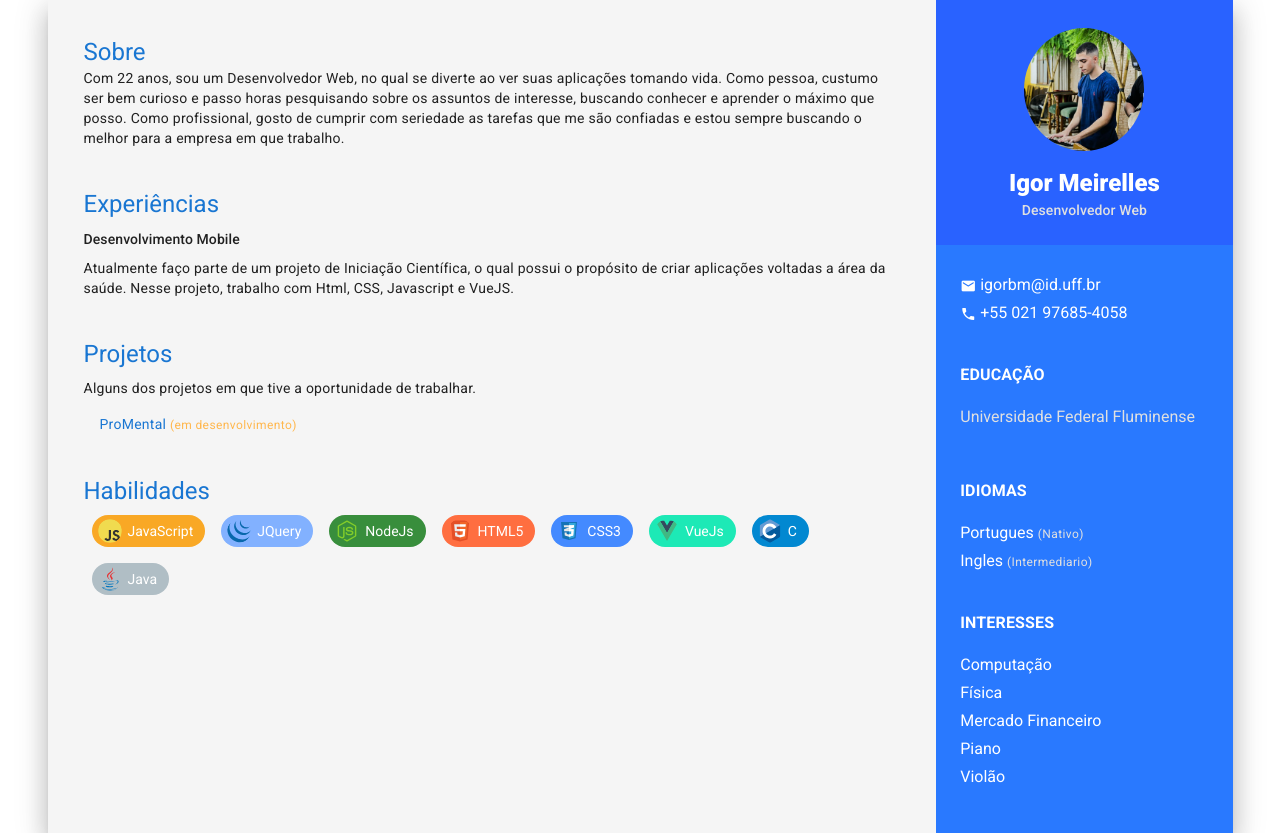
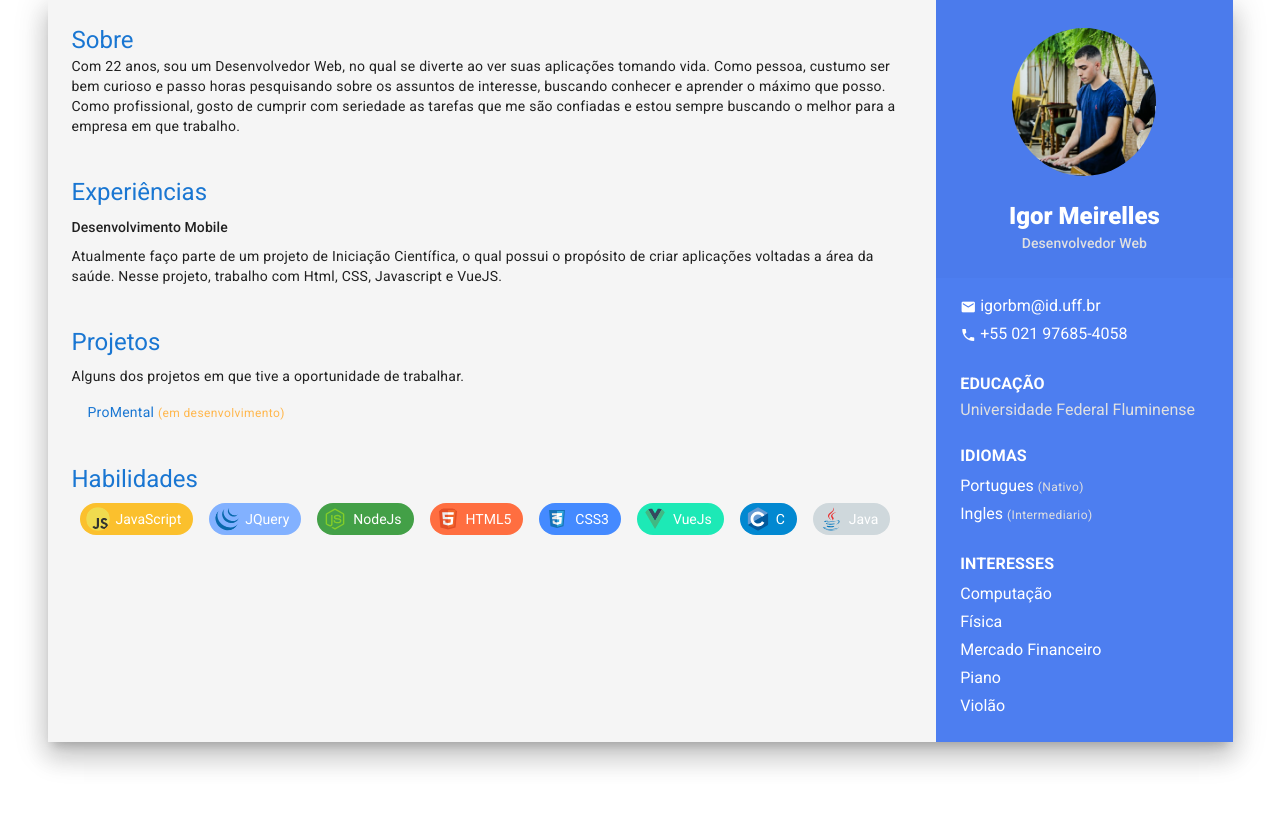
Before and after one commit to ibarretom/aboutme, a Vue app: page /#/home in a window 1280 px wide. Before the commit this address led to /home#/home. After the commit the page ends 800 px from the top, so only its background shows below. Built offline with nearby package versions, Linux system fonts and the light colour scheme.

Commit message:
Color and Spaces update

```diff
--- a/src/main.js
+++ b/src/main.js
@@ -7,7 +7,6 @@ Vue.config.productionTip = false
 Vue.use(VueRouter);
 
 const router = new VueRouter({
-	mode: 'history',
 	routes: [
 		{
 			path: '/home',
--- a/src/views/Home.vue
+++ b/src/views/Home.vue
@@ -2,22 +2,22 @@
     <v-container class='borda main-container sm-pa-8 align-start' fill-height>
         <v-row wrap class='elevation-16 flex-sm-row-reverse'>
 
-            <v-col class='px-0 pt-0 pb-8 col-12 col-sm-3 blue accent-3' >
-                <v-container class='blue accent-4 pb-2'>
-                    <v-container color='' class='pa-4'>
+            <v-col class='profile-column px-0 pt-0 pb-3 col-12 col-sm-3' >
+                <v-container class='general-profile pb-2'>
+                    <v-container class='pa-4 mb-2'>
                         <v-img
                         src='./../assets/mypic-avatar.jpg'
                         contain
                         class='avatar-img mx-auto'/>
                     </v-container>
 
-                    <p style='text-align:center' class='white--text mb-0 text-h5 font-weight-black'> {{infoPerfil.nome}}</p>
+                    <p style='text-align:center' class='white--text mb-0 text-h4 text-sm-h5 font-weight-black'> {{infoPerfil.nome}}</p>
                     <p style='text-align:center' class='grey--text text--lighten-2 text-subtitle-2'> {{infoPerfil.profissao}}</p>
 
                 </v-container>
 
-                <v-container id='ulcontainer'
-                    class='borda mt-4 pa-2'>
+                <v-container id='socialMedia'
+                    class='borda mt-1 pa-2'>
                     <ul class='borda'>
                         <li v-for="(items, index) in socialMedia.descricao"
                             :key='index'
@@ -30,16 +30,16 @@
                 </v-container>
 
                 <v-container id='educação'
-                    class='borda mt-4 pa-2'>
+                    class='borda mt-1 pa-2'>
 
-                    <p class='topico-profile white--text text-subtitle-1 font-weight-bold'>EDUCAÇÃO </p>
-                    <p class='grey--text text--lighten-2 topico-profile'>Universidade Federal Fluminense</p>
+                    <p class='topic-column white--text text-subtitle-1 mb-0 font-weight-bold'>EDUCAÇÃO </p>
+                    <p class='grey--text text--lighten-2 topic-column mb-1'>Universidade Federal Fluminense</p>
                 </v-container>
 
                 <v-container id='idiomas'
-                    class='borda mt-4 pa-2'>
+                    class='borda pa-2'>
 
-                    <p class='topico-profile text-h5 font-weight-bold text-subtitle-1 '>
+                    <p class='topic-column text-h5 font-weight-bold mb-0 text-subtitle-1'>
                         {{idiomas.titulo}}
                     </p>
                     <ul class='borda'>
@@ -52,9 +52,9 @@
                 </v-container>
 
                 <v-container id='interesses'
-                    class='borda mt-4 pa-2'>
+                    class='borda mt-1 pa-2'>
 
-                    <p class='topico-profile text-h5 text-subtitle-1 font-weight-bold'>{{interesses.titulo}}</p>
+                    <p class='topic-column text-h5 mb-0 text-subtitle-1 font-weight-bold'>{{interesses.titulo}}</p>
                     <ul class='borda'>
                         <li v-for="(items, index) in interesses.descricao"
                             :key='index'
@@ -65,7 +65,7 @@
                 </v-container>
             </v-col>
 
-            <v-col class='grey lighten-4 col-12 col-sm-9 sm-pa-12'>
+            <v-col class='grey lighten-4 col-12 col-sm-9 pa-0 sm-pa-12'>
 
                 <v-container class=''>
                     <v-container>
@@ -144,14 +144,14 @@ export default {
             {icone: 'mdi-account', titulo: 'Habilidades', descricao: ''}
         ],
         salgadinhoDeLinguagens: [
-            {linguagem:'JavaScript', icone:'js-icon.svg', cor:'yellow darken-3'},
+            {linguagem:'JavaScript', icone:'js-icon.svg', cor:'yellow darken-2'},
             {linguagem:'JQuery', icone:'jquery-icon.svg', cor:'blue accent-1'},
-            {linguagem:'NodeJs', icone:'node-icon.svg', cor:'green darken-2'},
+            {linguagem:'NodeJs', icone:'node-icon.svg', cor:'green darken-1'},
             {linguagem:'HTML5', icone:'icon-html.svg', cor:'deep-orange accent-2'},
             {linguagem:'CSS3', icone:'icon-css3.svg', cor:'blue accent-2'},
             {linguagem:'VueJs', icone:'vue-icon.svg', cor:'teal accent-3'},
             {linguagem:'C', icone:'c-icon.svg', cor:'light-blue darken-2'},
-            {linguagem:'Java', icone:'java-icon.svg', cor:'blue-grey lighten-3'},
+            {linguagem:'Java', icone:'java-icon.svg', cor:'blue-grey lighten-4'},
 
         ],
 
@@ -184,22 +184,21 @@ a{
     width:  100%;
     height: 100%;
 }
-
+.general-profile{
+    background-color: #4b7bec;
+}
 .avatar-img{
     border-radius:100%;
     margin: auto auto;
-    width:  50%;
-    height: 50%;
+    width:  60%;
+    height: 60%;
 }
 
-.information-column{
-    width:  80%;
-    height: 100%;
+.profile-column{
+    /* padding-bottom:12px; */
+    background-color: #4D7EF0;
 }
-.profile-column{
-    padding-bottom:12px;
-}
-.topico-profile{
+.topic-column{
     padding-left: 16px;
     text-align: left;
     color: white;
```
